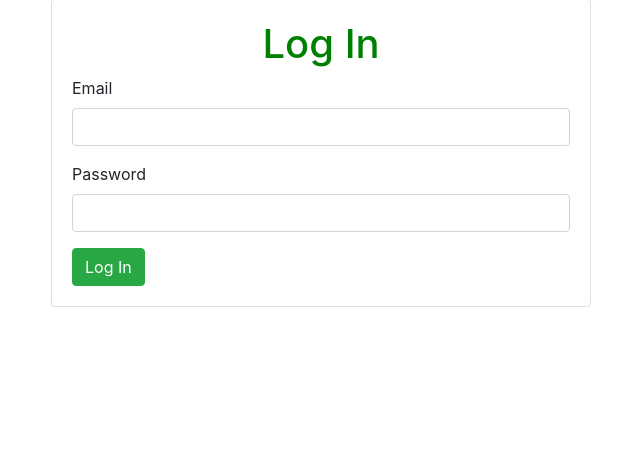
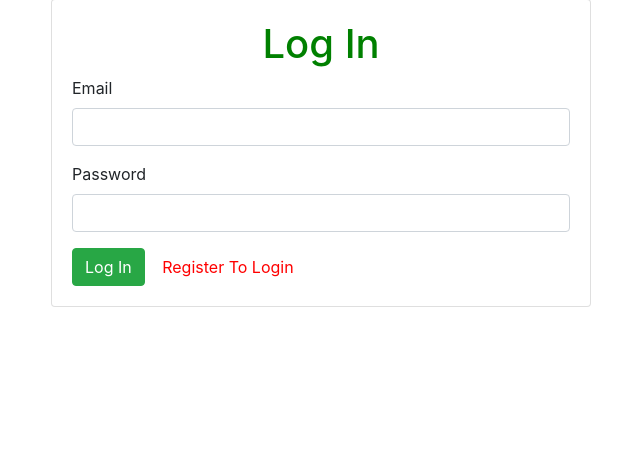
Before and after one commit to vijaykanth1729/Django-Customizing-User-Model, a Django app: page /login/ in a window 1280 px wide. Shown: the part 119-569 px from the top of the page, without its empty margins (319-959 px from the left). Run offline with Django 3.2, Linux system fonts and the light colour scheme; some libraries are stand-ins or nearby versions.

Commit message:
updated with register link

```diff
--- a/account/templates/account/login.html
+++ b/account/templates/account/login.html
@@ -15,6 +15,7 @@
                     {{ Login_form|crispy }}
 
                     <button class="btn btn-success" type="submit">Log In</button>
+                    <a class="btn btn-link" style="color:red;" href="{% url 'register' %}">Register To Login</a>
                 </form>
             </div>
         </div>
```
